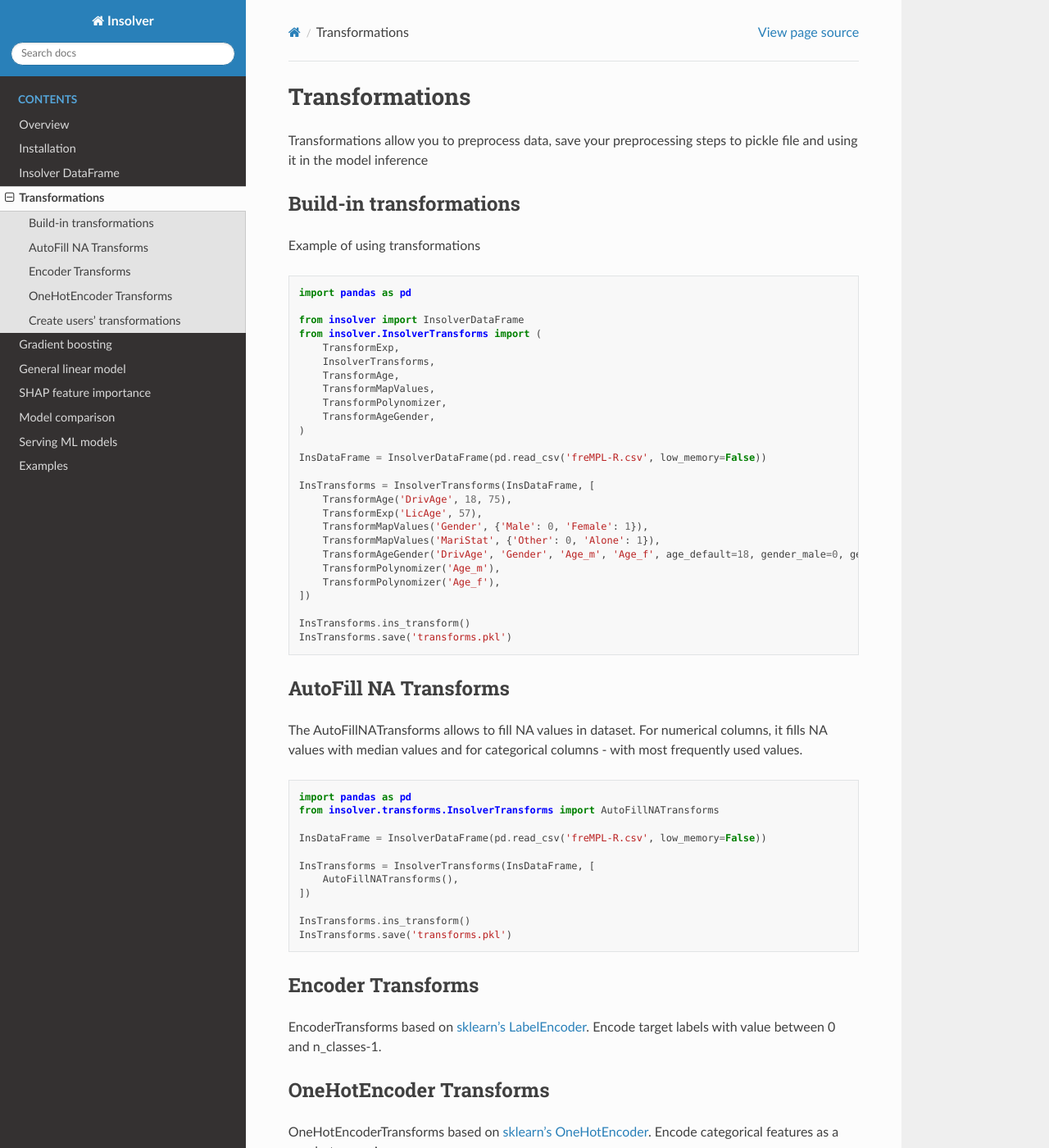
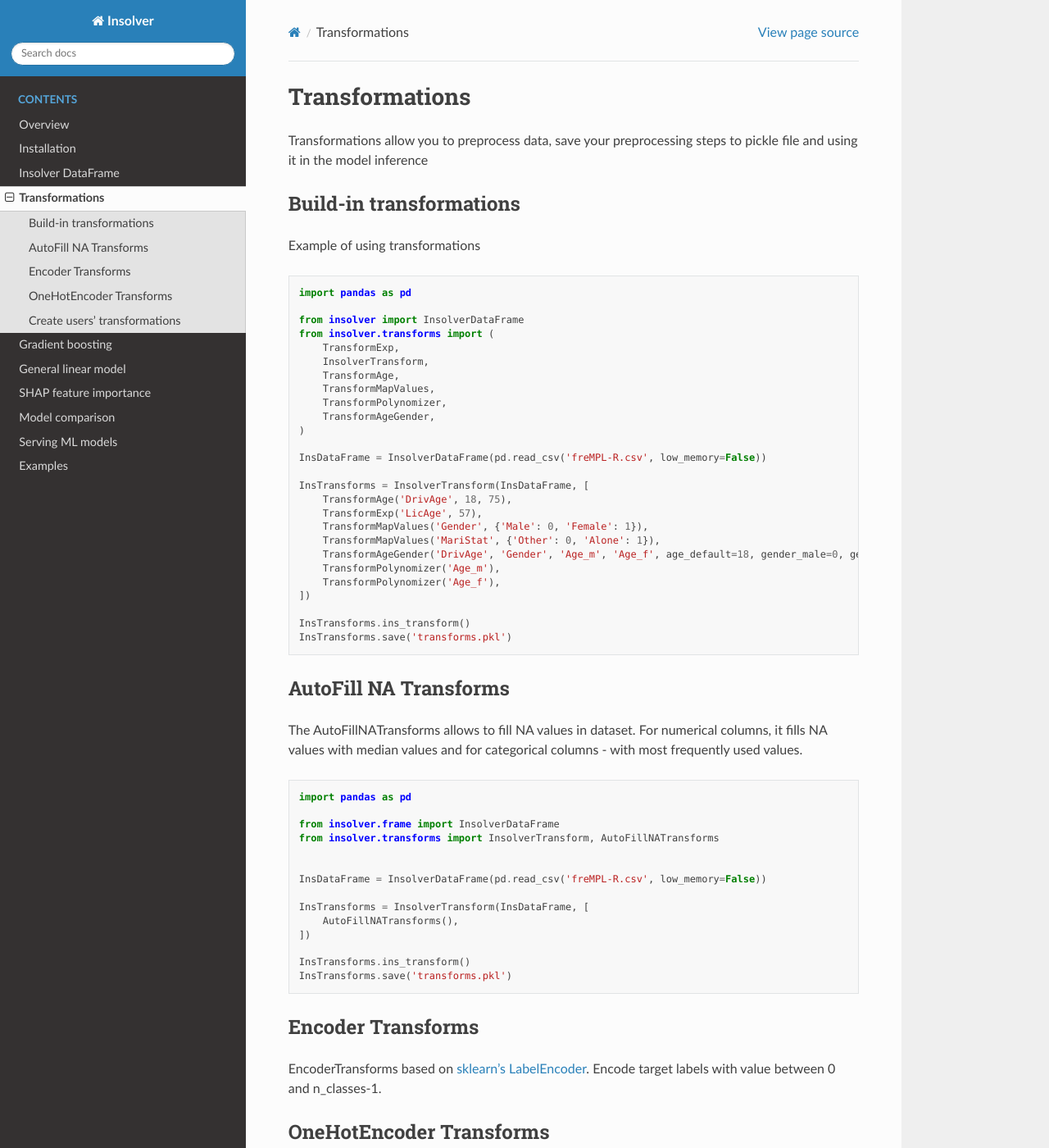
Before and after one commit to MindSetLib/Insolver, a Sphinx documentation site: the page built from docs/source/transformations.md, in a window 1280 px wide and 1400 px high. Shown: the whole window at 82% size. Built offline with Sphinx 7.4.7 and the Read the Docs theme 2.0.0, drawn with Linux system fonts in a browser that asks for light colours; some of the changed text lies outside the part shown.

Commit message:
fix imports for transformations in docs

````diff
--- a/docs/source/transformations.md
+++ b/docs/source/transformations.md
@@ -10,9 +10,9 @@ Example of using transformations
 import pandas as pd
 
 from insolver import InsolverDataFrame
-from insolver.InsolverTransforms import (
+from insolver.transforms import (
     TransformExp,
-    InsolverTransforms,
+    InsolverTransform,
     TransformAge,
     TransformMapValues,
     TransformPolynomizer,
@@ -21,7 +21,7 @@ from insolver.InsolverTransforms import (
 
 InsDataFrame = InsolverDataFrame(pd.read_csv('freMPL-R.csv', low_memory=False))
 
-InsTransforms = InsolverTransforms(InsDataFrame, [
+InsTransforms = InsolverTransform(InsDataFrame, [
     TransformAge('DrivAge', 18, 75),
     TransformExp('LicAge', 57),
     TransformMapValues('Gender', {'Male': 0, 'Female': 1}),
@@ -42,11 +42,14 @@ For numerical columns, it fills NA values with median values and for categorical
 
 ```python
 import pandas as pd
-from insolver.transforms.InsolverTransforms import AutoFillNATransforms
+
+from insolver.frame import InsolverDataFrame
+from insolver.transforms import InsolverTransform, AutoFillNATransforms
+
 
 InsDataFrame = InsolverDataFrame(pd.read_csv('freMPL-R.csv', low_memory=False))
 
-InsTransforms = InsolverTransforms(InsDataFrame, [
+InsTransforms = InsolverTransform(InsDataFrame, [
     AutoFillNATransforms(),
 ])
 
@@ -74,7 +77,7 @@ The custom class must inherit from the `InsolverTransformMain` class and have `_
 ```python
 # user_transforms.py
 import pandas as pd
-from insolver.InsolverTransforms import InsolverTransformMain
+from insolver.transforms import InsolverTransformMain
 
 class TransformToNumeric(InsolverTransformMain):
     def __init__(self, column_param, downcast='integer'):
````
